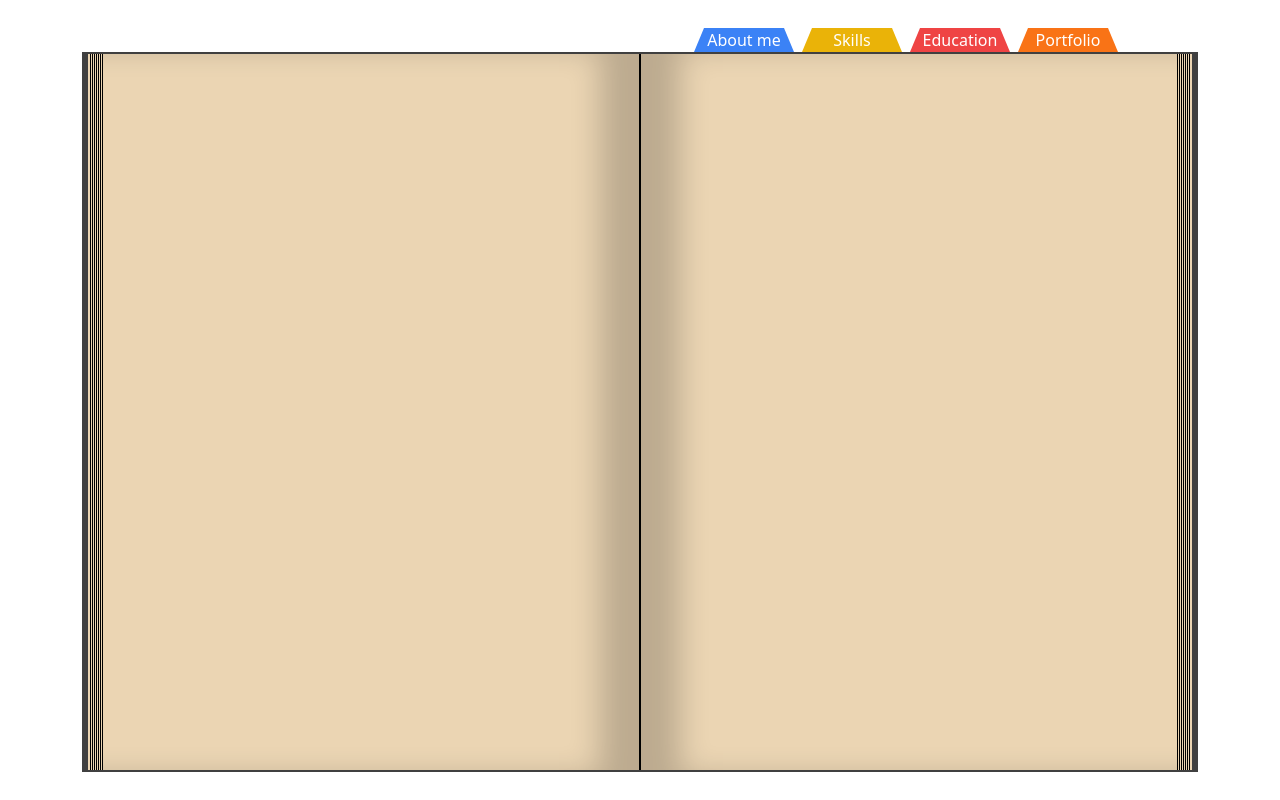
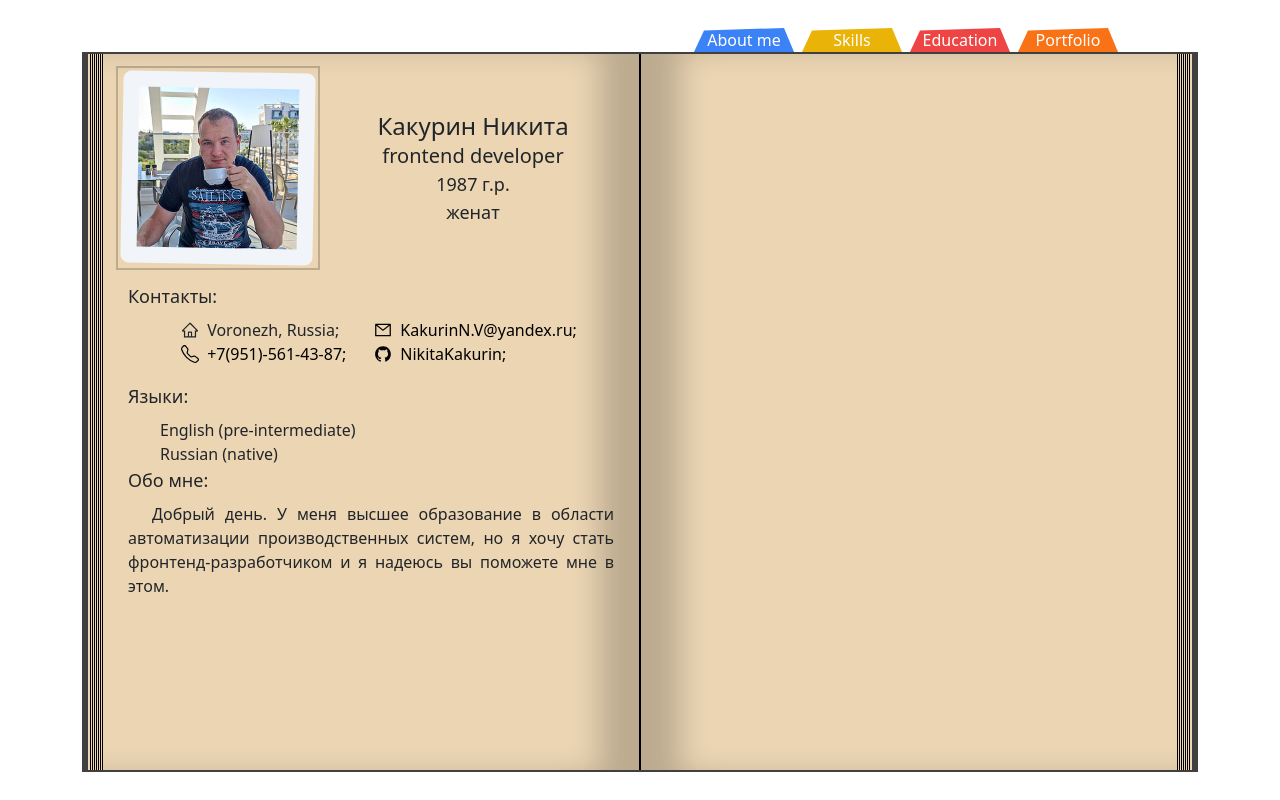
Before and after one commit to NikitaKakurin/react-cv, a React (Create React App) app: page / in a window 1280 px wide. Built offline with nearby package versions, Linux system fonts and the light colour scheme.

Commit message:
feat: add about page

```diff
--- a/src/components/About.tsx
+++ b/src/components/About.tsx
@@ -1,15 +1,89 @@
 import React from 'react';
-import me from 'assets/img/me.jpg';
+import myFoto from 'assets/img/me.jpg';
+import { BsTelephone } from 'react-icons/bs';
+import { AiOutlineHome, AiOutlineMail, AiFillGithub } from 'react-icons/ai';
 
 export default function About() {
   return (
-    <>
-      <section className="grid">
-        <div className="grid-cols-1">
-          <img src={me} alt="Me" />
+    <div className="w-[50%] border-x-[1px] border-black px-[1px] shadow-leftPage">
+      <div className="flex items-center sm:flex-col md:flex-row md:justify-evenly md:p-2 lg:p-3 2xl:mx-auto 2xl:w-[600px]">
+        <div className="w-[40%] border-2 border-black/20 p-1">
+          <div className="rotate-1 rounded-lg bg-slate-100 p-3">
+            <img src={myFoto} alt="my foto" className="object-contain" />
+          </div>
         </div>
-        <div className="grid-cols-1">About</div>
-      </section>
-    </>
+        <div className="w-[60%]">
+          <h2 className="text-center font-medium xs:text-xl sm:my-0 lg:text-2xl">Какурин Никита</h2>
+          <h3 className="text-center font-medium xs:text-lg sm:my-0 lg:text-xl">
+            frontend developer
+          </h3>
+          <div className="text-center font-medium xs:text-base lg:text-lg">1987 г.р.</div>
+          <div className="text-center font-medium xs:text-base lg:text-lg">женат</div>
+        </div>
+      </div>
+      <address className="px-4">
+        <h5 className="w-full text-lg">Контакты:</h5>
+        <div className="xs:pl-4 xl:flex xl:flex-wrap xl:items-center xl:justify-center xl:gap-x-3">
+          <ul className="m-0 px-2 xs:px-4">
+            <li className="flex items-center gap-x-2 xs:pl-2 xl:pl-0">
+              <AiOutlineHome size={18} />
+              <span> Voronezh, Russia;</span>
+            </li>
+            <li className="group xs:pl-2 xl:pl-0">
+              <a
+                className="flex items-center gap-x-2 text-black no-underline"
+                href="tel:+79515614387"
+              >
+                <BsTelephone
+                  size={18}
+                  className="duration-700 group-hover:rotate-[720deg] group-hover:text-blue-500"
+                />
+                <span>+7(951)-561-43-87;</span>
+              </a>
+            </li>
+          </ul>
+          <ul className="m-0 px-2 xs:px-4">
+            <li className="group xs:pl-2 xl:pl-0">
+              <a
+                className="flex items-center gap-x-2 text-black no-underline"
+                href="mailto:Kakurinn.v@yandex.ru"
+              >
+                <AiOutlineMail
+                  size={18}
+                  className="duration-700 group-hover:rotate-[720deg] group-hover:text-blue-500"
+                />
+                <span>KakurinN.V@yandex.ru;</span>
+              </a>
+            </li>
+            <li className="group xs:pl-2 xl:pl-0">
+              <a
+                className="group flex items-center gap-x-2 text-black no-underline"
+                href="https://github.com/NikitaKakurin"
+              >
+                <AiFillGithub
+                  size={18}
+                  className="duration-700 group-hover:rotate-[720deg] group-hover:text-blue-500"
+                />
+                <span>NikitaKakurin;</span>
+              </a>
+            </li>
+          </ul>
+        </div>
+      </address>
+      <div className="px-4">
+        <h5 className="w-full text-lg">Языки:</h5>
+        <ul className="p-x-4 m-0">
+          <li className="">English (pre-intermediate)</li>
+          <li className="">Russian (native)</li>
+        </ul>
+      </div>
+      <div className="px-4">
+        <h5 className="w-full text-lg ">Обо мне:</h5>
+        <p className="text-justify indent-6">
+          Добрый день. У меня высшее образование в области автоматизации производственных систем, но
+          я хочу стать фронтенд-разработчиком и я надеюсь вы поможете мне в этом.
+        </p>
+      </div>
+    </div>
   );
 }
--- a/src/components/Bookmark/Bookmark.tsx
+++ b/src/components/Bookmark/Bookmark.tsx
@@ -28,9 +28,7 @@ export default function Bookmark({ children, color, isActive }: IProps) {
     orange: 'bg-orange-500 text-white hover:bg-orange-600',
   };
   return (
-    <div
-      className={`cursor-pointer text-center ${colors[color]} write-mode-vertical w-[100px] px-2`}
-    >
+    <div className={`cursor-pointer text-center ${colors[color]} write-mode-vertical w-[100px]`}>
       {children}
     </div>
   );
--- a/src/components/Bookmark/style.scss
+++ b/src/components/Bookmark/style.scss
@@ -1,4 +1,4 @@
 .write-mode-vertical{
   // writing-mode: vertical-rl;
-  clip-path: polygon(10% 0%, 90% 0, 100% 100%, 0% 100%);
+  clip-path: polygon(10% 10%, 90% 0, 100% 100%, 0% 100%);
 }
--- a/src/components/LeftPage.tsx
+++ b/src/components/LeftPage.tsx
@@ -1,5 +1,6 @@
 import React from 'react';
+import About from './About';
 
 export default function LeftPage() {
-  return <div className="w-[50%] border-x-[1px] border-black px-[1px] shadow-leftPage"></div>;
+  return <About />;
 }
--- a/src/index.css
+++ b/src/index.css
@@ -1,5 +1,4 @@
 @tailwind base;
 @tailwind components;
 @tailwind utilities;
-
-@import url('https://fonts.googleapis.com/css2?family=Dancing+Script:wght@500&display=swap');
+@import url('https://fonts.googleapis.com/css2?family=Marck+Script&family=Ruslan+Display&display=swap');
--- a/tailwind.config.js
+++ b/tailwind.config.js
@@ -1,8 +1,22 @@
+/* eslint-disable prettier/prettier */
 /** @type {import('tailwindcss').Config} */
+
 module.exports = {
   content: ['./src/**/*.{js,jsx,ts,tsx}'],
   theme: {
     extend: {
+      fontFamily: {
+        marck: ['Marck Script', 'cursive'],
+        ruslan: ['Ruslan Display','cursive']
+      },
+      screens: {
+        'xs': '320px',
+        'sm': '640px',
+        'md': '768px',
+        'lg': '1024px',
+        'xl': '1280px',
+        '2xl': '1536px'
+      },
       boxShadow: {
         leftPage: '-45px 0px 30px -6px rgba(0, 0, 0, 0.2) inset;',
         rightPage: '45px 0px 30px -6px rgba(0, 0, 0, 0.2) inset;',
```
